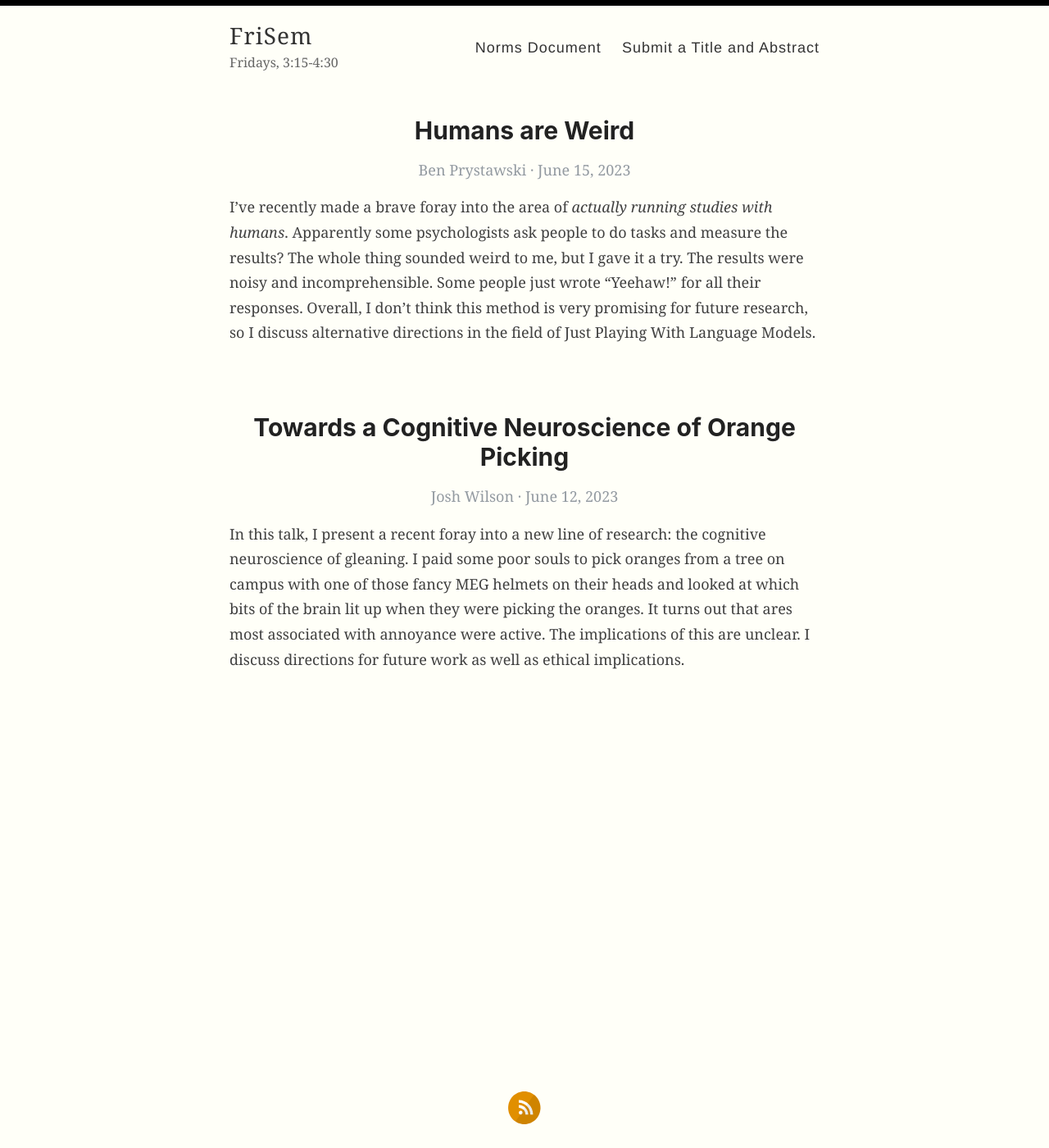
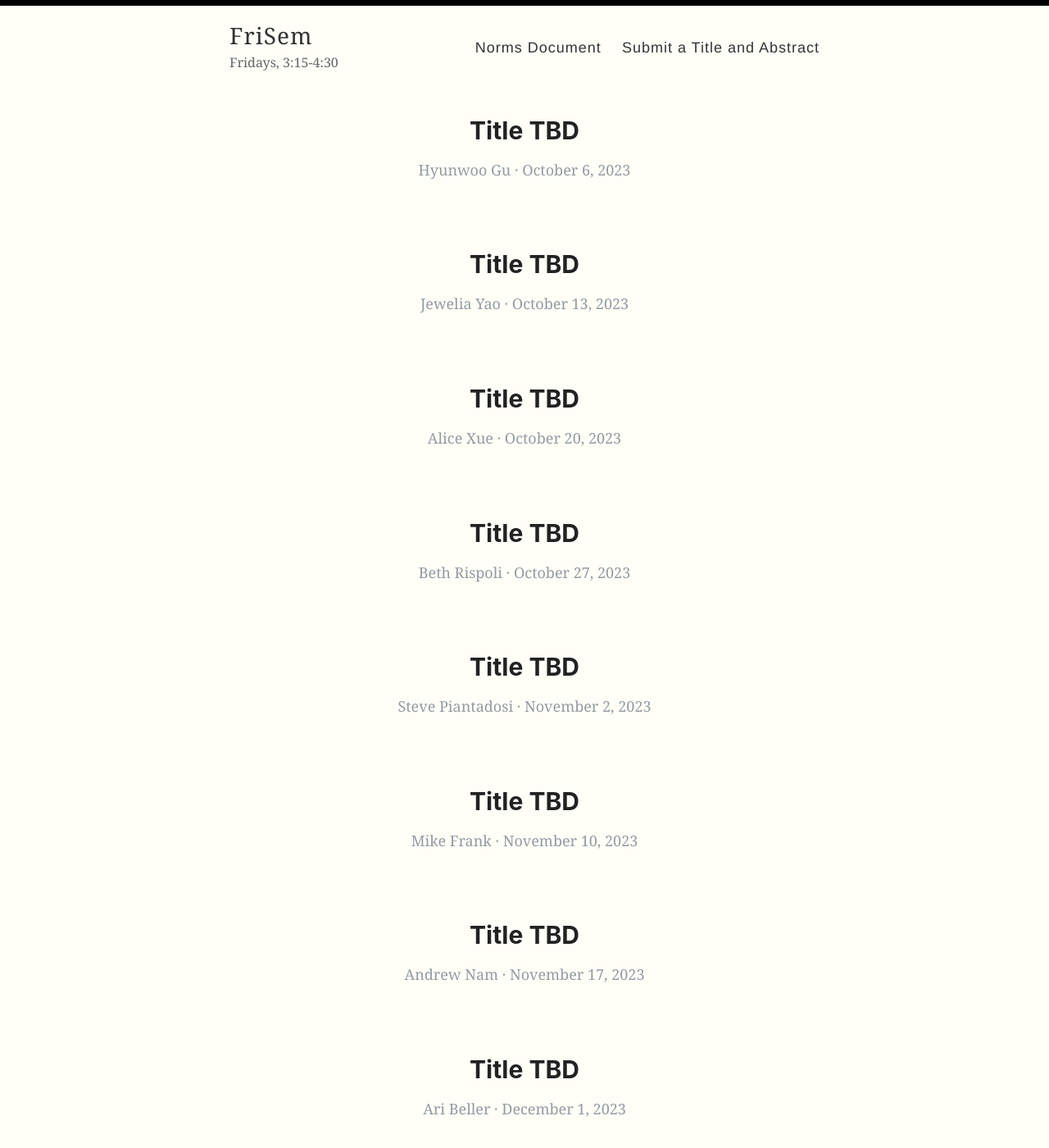
Before and after one commit to frisem/frisem.github.io, a Jekyll site: the page built from index.html, in a window 1280 px wide and 1400 px high. Shown: the whole window at 82% size. Built offline with Jekyll 4.4.1, drawn with Linux system fonts in a browser that asks for light colours; the list of posts is cut into pages by our own code; some of the changed text lies outside the part shown.

Commit message:
added placeholder talks

```diff
--- a/_config.yml
+++ b/_config.yml
@@ -69,7 +69,7 @@ kramdown:
   syntax_highlighter: rouge
   syntax_highlighter_opts:
     # Use existing pygments syntax highlighting css
-    css_class: 'highlight'
+    css_class: "highlight"
 
 # Set the Sass partials directory, as we're using @imports
 sass:
@@ -82,9 +82,9 @@ plugins:
   - jekyll-seo-tag
   - jekyll-paginate
 
-include: ['_pages']
+include: ["_pages"]
 
-paginate: 6
+paginate: 20
 paginate_path: /page:num/
 
 # Exclude these files from your production _site
--- /dev/null
+++ b/_posts/2023-10-06-hyunwoo-gu.md
@@ -0,0 +1,7 @@
+---
+layout: post
+title: Title TBD
+speaker: Hyunwoo Gu
+---
+
+Abstract to come.
--- /dev/null
+++ b/_posts/2023-10-13-jewelia-yao.md
@@ -0,0 +1,7 @@
+---
+layout: post
+title: Title TBD
+speaker: Jewelia Yao
+---
+
+Abstract to come.
--- /dev/null
+++ b/_posts/2023-10-20-alice-xue.md
@@ -0,0 +1,7 @@
+---
+layout: post
+title: Title TBD
+speaker: Alice Xue
+---
+
+Abstract to come.
--- /dev/null
+++ b/_posts/2023-10-27-beth-rispoli.md
@@ -0,0 +1,7 @@
+---
+layout: post
+title: Title TBD
+speaker: Beth Rispoli
+---
+
+Abstract to come.
--- /dev/null
+++ b/_posts/2023-11-02-steve-piantadosi.md
@@ -0,0 +1,7 @@
+---
+layout: post
+title: Title TBD
+speaker: Steve Piantadosi
+---
+
+Abstract to come.
--- /dev/null
+++ b/_posts/2023-11-10-mike-frank.md
@@ -0,0 +1,7 @@
+---
+layout: post
+title: Title TBD
+speaker: Mike Frank
+---
+
+Abstract to come.
--- /dev/null
+++ b/_posts/2023-11-17-andrew-nam.md
@@ -0,0 +1,7 @@
+---
+layout: post
+title: Title TBD
+speaker: Andrew Nam
+---
+
+Abstract to come.
--- /dev/null
+++ b/_posts/2023-12-01-ari-beller.md
@@ -0,0 +1,7 @@
+---
+layout: post
+title: Title TBD
+speaker: Ari Beller
+---
+
+Abstract to come.
--- /dev/null
+++ b/_posts/2023-12-08-lightning-talks.md
@@ -0,0 +1,7 @@
+---
+layout: post
+title: Title TBD
+speaker: Lightning Talks
+---
+
+Abstract to come.
--- a/_posts/2023-6-12-another-frisem-talk.md
+++ /dev/null
@@ -1,7 +0,0 @@
----
-layout: post
-title: Towards a Cognitive Neuroscience of Orange Picking
-speaker: Josh Wilson
----
-
-In this talk, I present a recent foray into a new line of research: the cognitive neuroscience of gleaning. I paid some poor souls to pick oranges from a tree on campus with one of those fancy MEG helmets on their heads and looked at which bits of the brain lit up when they were picking the oranges. It turns out that ares most associated with annoyance were active. The implications of this are unclear. I discuss directions for future work as well as ethical implications.
--- a/_posts/2023-6-15-humans-are-weird.md
+++ /dev/null
@@ -1,7 +0,0 @@
----
-layout: post
-title: Humans are Weird
-speaker: Ben Prystawski
----
-
-I've recently made a brave foray into the area of *actually running studies with humans*. Apparently some psychologists ask people to do tasks and measure the results? The whole thing sounded weird to me, but I gave it a try. The results were noisy and incomprehensible. Some people just wrote "Yeehaw!" for all their responses. Overall, I don't think this method is very promising for future research, so I discuss alternative directions in the field of Just Playing With Language Models.
--- a/index.html
+++ b/index.html
@@ -3,7 +3,9 @@ layout: default
 ---
 
 <div class="posts">
-  {% for post in paginator.posts %}
+
+  {% assign sorted_posts = paginator.posts | sort: "date" %}
+  {% for post in sorted_posts %}
     <article class="post">
       <a href="{{ site.baseurl }}{{ post.url }}">
         <h1>{{ post.title }}</h1>
@@ -12,9 +14,6 @@ layout: default
           <p class="post_date">{{ post.speaker }} · {{ post.date | date: "%B %e, %Y" }}</p>
         </div>
       </a>
-      <div class="entry">
-        {{ post.excerpt }}
-      </div>
     </article>
   {% endfor %}
 
```
